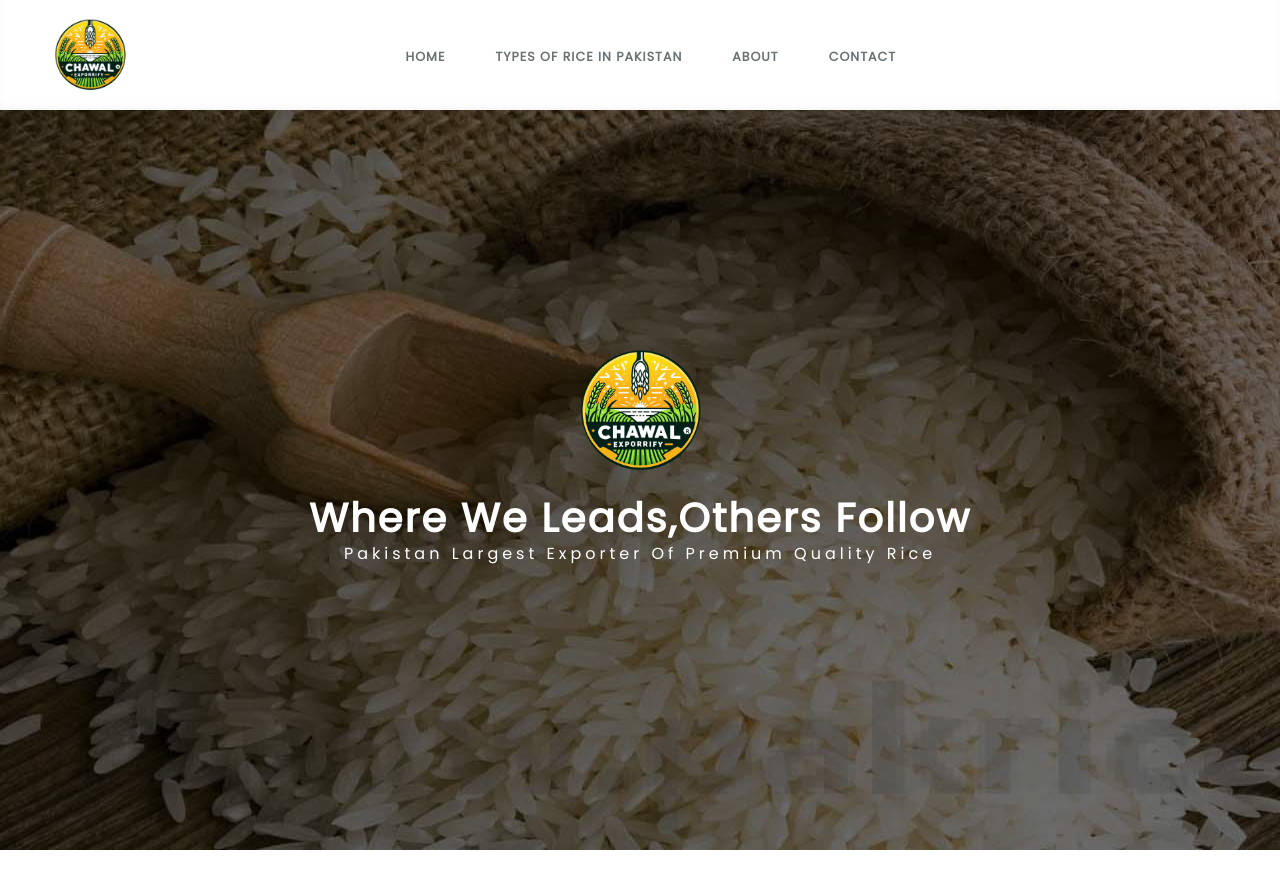
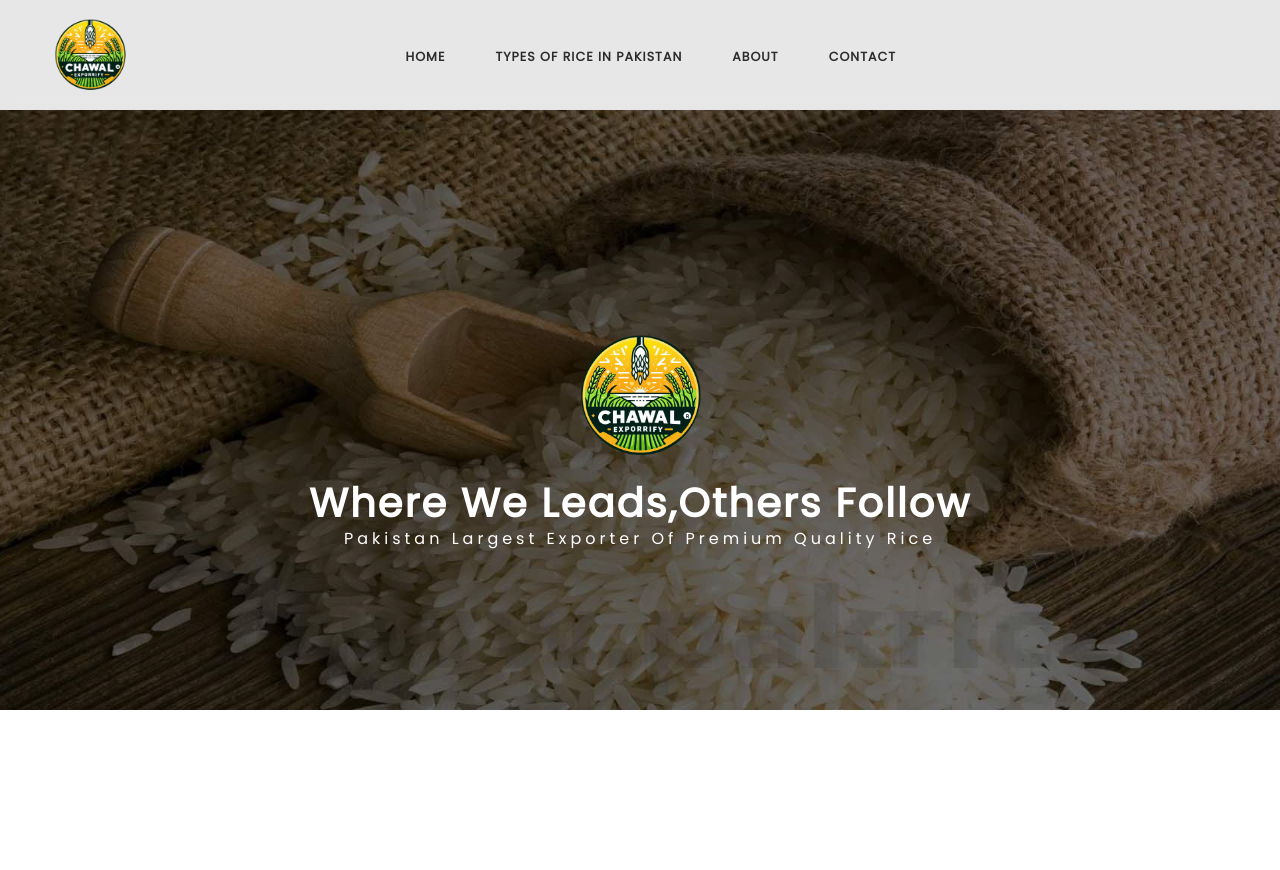
Before and after one commit to m-ahsanbaloch/chawalexportify.com, a plain HTML site: page index.html in a window 1280 px wide. After the commit the page ends 800 px from the top, so only its background shows below. Drawn offline with nearby package versions, Linux system fonts and the light colour scheme.

Commit message:
little-changes of height etc

```diff
--- a/index.html
+++ b/index.html
@@ -12,6 +12,7 @@
     <div class="container-fluid">
     <!-- ==========Main-Content -->
 <!-- ==================Nav-Bar================= -->
+<div class="div">
 <nav id="navbar" class="">
     <div class="nav-wrapper">
       <!-- Navbar Logo -->
@@ -48,7 +49,7 @@
   </div>
 
 
-
+</div>
 <!-- =======================Nav-Bar-End============== -->
 <!-- ==================content-1============ -->
 <div class="container-fluid slider-main">
--- a/style.css
+++ b/style.css
@@ -33,9 +33,9 @@ a {
                             Navbar
     ======================================================*/
 #navbar {
-  background: white;
+  background-color: rgba(232, 231, 231) !important;
   color: rgb(13, 26, 38);
-  position: fixed;
+  /* position: fixed; */
   display: flex !important;
   align-items: center !important;
   justify-content: space-between !important;
@@ -117,7 +117,7 @@ box-shadow: inset 0px -5px 13px -8px rgba(227,227,227,1) !important;
 }
 
 #navbar li a {
-  color: rgb(106, 113, 117);
+  color: rgb(45, 44, 44);
   display: block;
   font-size: 0.7em;
   font-weight: bold;
@@ -147,7 +147,7 @@ box-shadow: inset 0px -5px 13px -8px rgba(227,227,227,1) !important;
   width: 0%;
   height: 1px;
   bottom: -1px;
-  background: rgb(13, 26, 38);
+  background: #0d1a26;
 }
 
 #navbar li a:before {
@@ -408,10 +408,12 @@ width: 100% ;
 /* height: 100%; */
 }
 .slider-video img {
-  margin-top: 50px !important;
+  /* margin-top: 50px !important; */
   width: 100%;
-  height:100lvh;
-  object-fit:  cover;
+  max-height:100%;
+  min-height: 600px;
+  object-fit:cover ;
+  object-position:center;
   filter: brightness(60%);
 
 }
```
